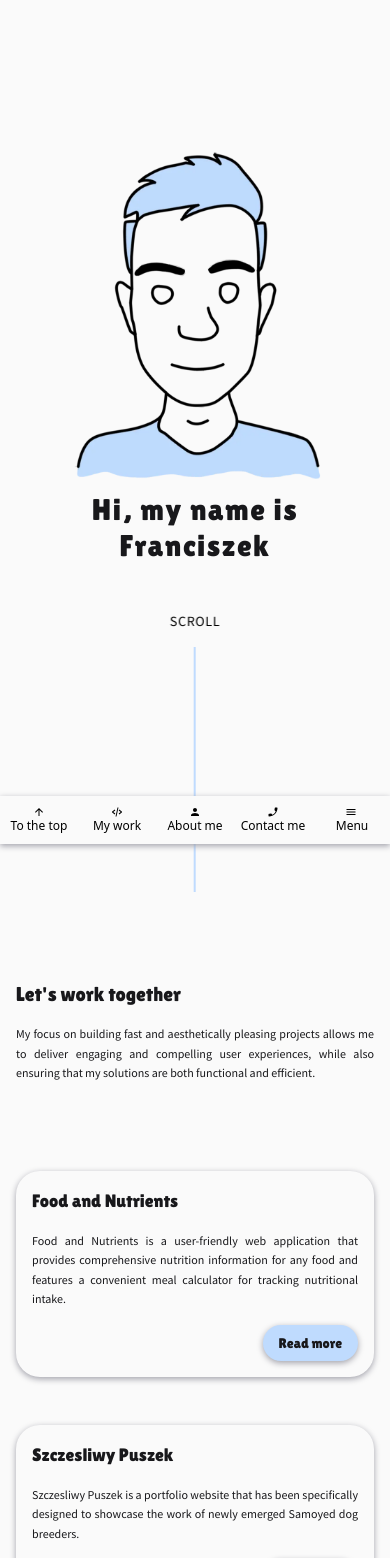
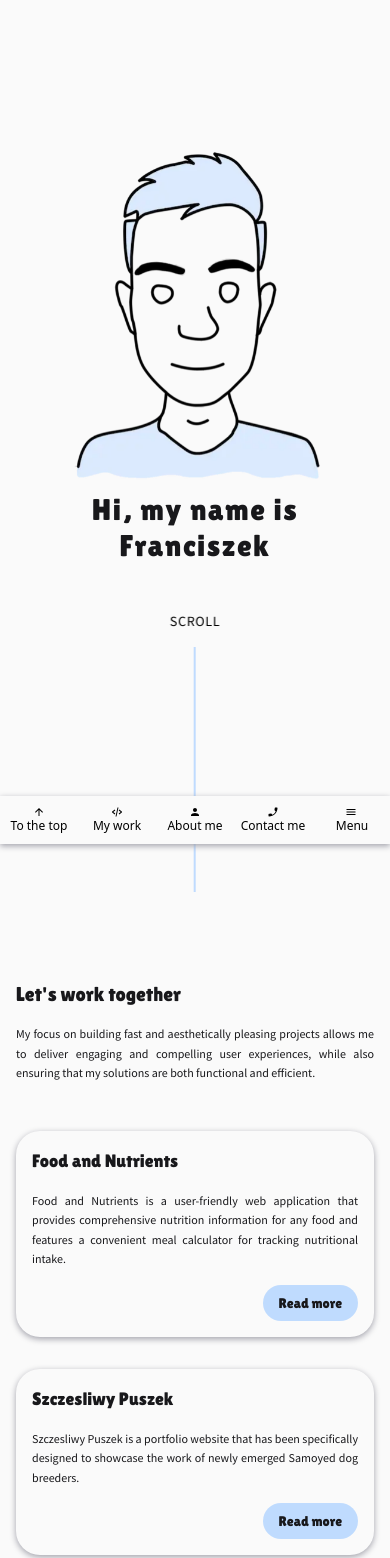
Before and after one commit to fczajka/portfolio, a Next.js app: page / in a window 390 px wide. Shown: the top 1558 px of the page. Built offline with nearby package versions, Linux system fonts and the light colour scheme.

Commit message:
Change styling and hero image

```diff
--- a/components/AboutMe/AboutMe.tsx
+++ b/components/AboutMe/AboutMe.tsx
@@ -12,9 +12,7 @@ export default function AboutMe() {
                 <Panel headline={h2} desc={firstParagraph} />
                 <div className="w-full flex flex-col items-center">
                     <div className="w-full flex flex-col mt-8 lg:mt-16">
-                        <div>
-                            <SubPanel headline={h3} desc={secondParagraph} />
-                        </div>
+                        <SubPanel headline={h3} desc={secondParagraph} />
                         <Foods foods={foods} />
                     </div>
                 </div>
--- a/components/Contact/Form.tsx
+++ b/components/Contact/Form.tsx
@@ -39,9 +39,9 @@ export default function Form({ form, button }: FormProps) {
                     aria-label="Submit form"
                     className={`bg-primary-200 rounded-xl my-6 p-4 ${
                         headlineFont.variable
-                    } font-headline opacity-0 tracking-wider text-lg transition-all duration-300 shadow-zinc-400 shadow-custom ${
+                    } font-headline opacity-0 tracking-wider text-lg transition-all duration-300 shadow-zinc-300 shadow-custom ${
                         isVisible && "animate-show-down-up"
-                    } [animation-delay:0.8s] motion-reduce:animate-none motion-reduce:opacity-100 motion-reduce:transition-none hover:bg-primary-300 focus:bg-primary-300`}
+                    } [animation-delay:0.8s] motion-reduce:animate-none motion-reduce:opacity-200 motion-reduce:transition-none hover:bg-primary-300 focus:bg-primary-300`}
                 >
                     {button.text}
                 </button>
--- a/components/Contact/InputsAndLabels.tsx
+++ b/components/Contact/InputsAndLabels.tsx
@@ -22,7 +22,7 @@ export default function InputsAndLabels({
                             headlineFont.variable
                         } font-headline text-lg opacity-0 ${
                             isVisible ? "animate-show-down-up" : ""
-                        } motion-reduce:animate-none motion-reduce:opacity-100 ${
+                        } motion-reduce:animate-none motion-reduce:opacity-200 ${
                             delays[index]
                         } first:mt-0`}
                     >
@@ -35,9 +35,9 @@ export default function InputsAndLabels({
                             name={section.htmlFor}
                             className={`rounded-xl border-0 bg-primary-200 opacity-0 ${
                                 isVisible && "animate-show-down-up"
-                            } motion-reduce:animate-none motion-reduce:transition-none motion-reduce:opacity-100 ${
+                            } motion-reduce:animate-none motion-reduce:transition-none motion-reduce:opacity-200 ${
                                 delays[index]
-                            } transition-all hover:bg-primary-300 focus:bg-primary-300`}
+                            } transition-all focus:ring-1 focus:ring-primary-900 hover:bg-primary-300 focus:bg-primary-300 outline-none`}
                         />
                     ) : (
                         <textarea
@@ -45,9 +45,9 @@ export default function InputsAndLabels({
                             name={section.htmlFor}
                             className={`resize-none rounded-xl border-0 bg-primary-200 opacity-0 ${
                                 isVisible && "animate-show-down-up"
-                            } motion-reduce:animate-none motion-reduce:transition-none motion-reduce:opacity-100 ${
+                            } motion-reduce:animate-none motion-reduce:transition-none motion-reduce:opacity-200 ${
                                 delays[index]
-                            } transition-all hover:bg-primary-300 focus:bg-primary-300`}
+                            } transition-all focus:ring-1 focus:ring-primary-900 hover:bg-primary-300 focus:bg-primary-300 outline-none`}
                             rows={3}
                             cols={30}
                             wrap="soft"
--- a/components/Contact/Links.tsx
+++ b/components/Contact/Links.tsx
@@ -6,7 +6,7 @@ export default function Links({ links }: LinksProps) {
     const [containerRef, isVisible] = useElementOnScreen({
         root: null,
         rootMargin: "0px",
-        threshold: 1.0,
+        threshold: 0.4,
     });
 
     const delays = [
--- a/components/MyWork/MyWork.tsx
+++ b/components/MyWork/MyWork.tsx
@@ -15,7 +15,7 @@ export default function MyWork() {
         <section id="my-work">
             <div className="mx-auto max-w-section">
                 <Panel headline={h2} desc={desc} />
-                <div className="w-full flex flex-col items-strech mt-16 lg:mt-20 lg:flex-row lg:justify-between">
+                <div className="w-full flex flex-col items-strech mt-8 lg:mt-20 lg:flex-row lg:justify-between">
                     {projects.map((project, index) => (
                         <Project
                             key={project.name}
--- a/components/MyWork/Project.tsx
+++ b/components/MyWork/Project.tsx
@@ -26,9 +26,9 @@ export default function Project({
         <>
             <div
                 ref={containerRef}
-                className={`flex flex-col basis-1/3 max-w-sm mx-auto my-6 p-4 shadow-custom shadow-zinc-400 rounded-primary opacity-0 transition-all hover:scale-105 hover:opacity-100 hover:[animation-fill-mode:backwards] sm:p-6 ${
+                className={`flex flex-col basis-1/3 max-w-sm mx-auto my-4 p-4 shadow-custom shadow-zinc-400 rounded-primary opacity-0 transition-all hover:scale-105 hover:opacity-100 hover:[animation-fill-mode:backwards] ${
                     isVisible && "animate-show-down-up"
-                } ${animationDelay} motion-reduce:animate-none motion-reduce:opacity-100 motion-reduce:transition-none lg:m-0 lg:max-w-[300px] xl:max-w-[340px]`}
+                } ${animationDelay} motion-reduce:animate-none motion-reduce:opacity-100 motion-reduce:transition-none sm:p-6 lg:m-0 lg:first:m-0 lg:last:m-0 lg:max-w-[300px] xl:max-w-[340px]`}
             >
                 <div className="basis-3/4">
                     <h3 className={`${headlineFont.variable} font-headline`}>
--- a/components/UI/Button.tsx
+++ b/components/UI/Button.tsx
@@ -13,7 +13,7 @@ export default function Button({
         <button
             onClick={() => callback()}
             aria-label={aria}
-            className={`${style} text-sm px-4 py-2 rounded-full bg-primary-200 ${headlineFont.variable} font-headline transition-all shadow-custom shadow-zinc-400 hover:bg-primary-300 focus:bg-primary-300 motion-reduce:transition-none sm:text-base`}
+            className={`${style} text-sm px-4 py-2 rounded-full bg-primary-200 ${headlineFont.variable} font-headline transition-all hover:bg-primary-300 focus:bg-primary-300 motion-reduce:transition-none sm:text-base`}
         >
             {text}
         </button>
@@ -22,7 +22,7 @@ export default function Button({
             href={href}
             target="_blank"
             rel="noopener noreferrer"
-            className={`${style} text-sm px-4 py-2 rounded-full bg-primary-200 ${headlineFont.variable} font-headline transition-all shadow-custom shadow-zinc-400 hover:bg-primary-300 focus:bg-primary-300 motion-reduce:transition-none sm:text-base`}
+            className={`${style} text-sm px-4 py-2 rounded-full bg-primary-200 ${headlineFont.variable} font-headline transition-all hover:bg-primary-300 focus:bg-primary-300 motion-reduce:transition-none sm:text-base`}
         >
             {text}
         </a>
--- a/tailwind.config.js
+++ b/tailwind.config.js
@@ -35,6 +35,7 @@ module.exports = {
             },
             colors: {
                 "primary-50": "#eff6ff",
+                "primary-75": "#e5f0ff",
                 "primary-100": "#dbeafe",
                 "primary-200": "#bfdbfe",
                 "primary-300": "#93c5fd",
```
Also changed, not shown: public/images/compressed/hero.webp, public/images/original/hero.png.
